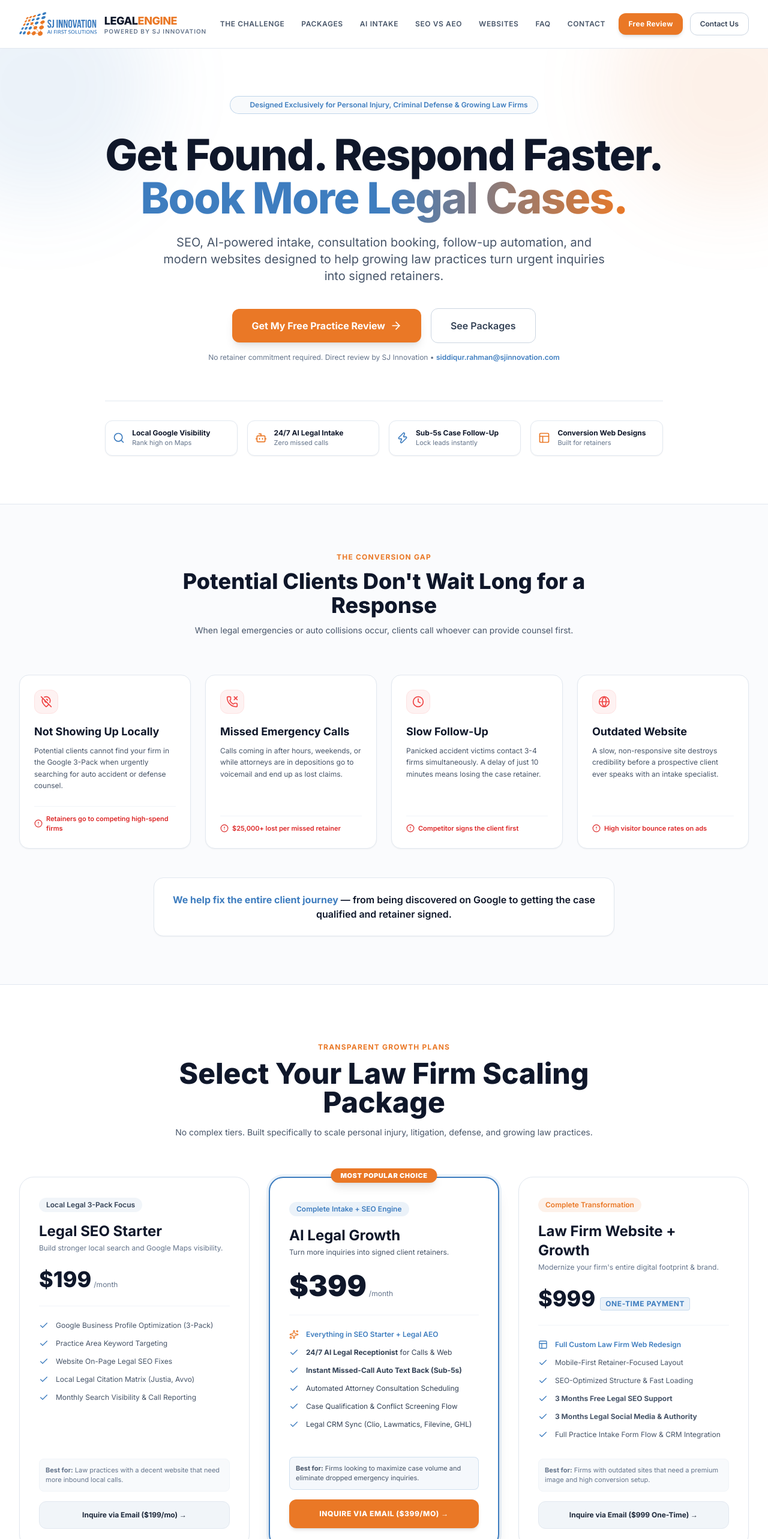
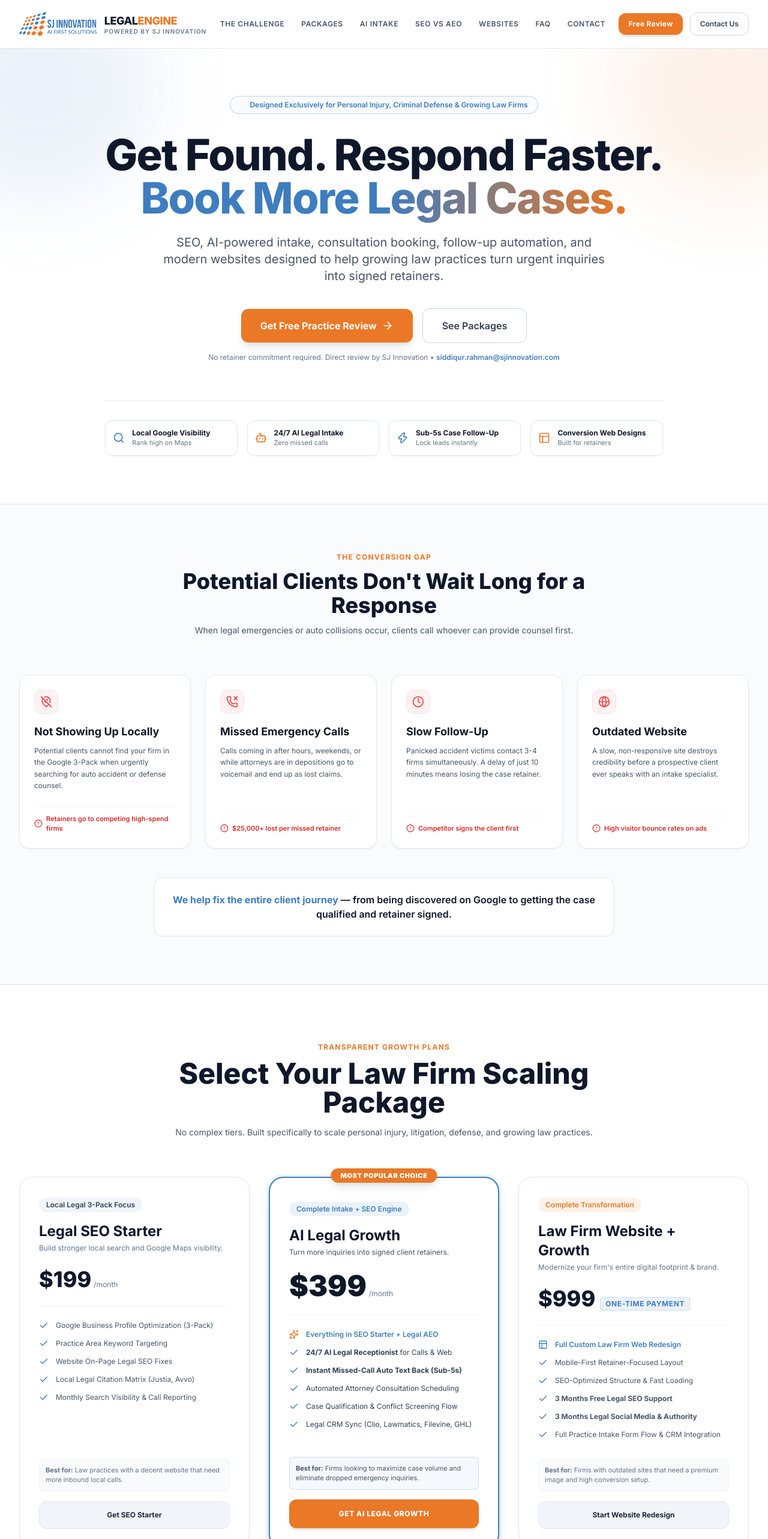
Before and after one commit to Annyxtopheles/sji-legal-growth-engine, a React (Vite) app: page / in a window 1280 px wide. Shown: the top 2566 px of the page at 60% size. Built offline with nearby package versions, Linux system fonts and the light colour scheme.

Commit message:
style: refine CTA copy across all sections to be concise and action-driven

```diff
--- a/src/components/FinalCta.tsx
+++ b/src/components/FinalCta.tsx
@@ -21,13 +21,13 @@ export const FinalCta: React.FC<FinalCtaProps> = () => {
               href="mailto:siddiqur.rahman@sjinnovation.com?subject=Free%20Law%20Firm%20Practice%20Review%20Request&body=Hi%20Siddiqur,%0D%0A%0D%0AI%20would%20like%20to%20request%20a%20free%20review%20of%20our%20law%20firm's%20digital%20presence,%20Google%20Maps%20rank,%20and%20intake%20speed.%0D%0A%0D%0ALaw%20Firm%20Name:%20%0D%0AWebsite:%20%0D%0APhone%20Number:%20%0D%0A%0D%0AThank%20you!"
               className="w-full sm:w-auto px-8 py-4 rounded-xl font-bold text-white bg-[#EA7826] hover:bg-[#d46519] transition-all text-xs tracking-wide shadow-md active:scale-95 text-center inline-block"
             >
-              Get My Free Review
+              Get Free Practice Review
             </a>
             <a
               href="mailto:siddiqur.rahman@sjinnovation.com?subject=Law%20Firm%20Growth%20Inquiry"
               className="w-full sm:w-auto px-8 py-4 rounded-xl font-semibold text-white bg-slate-900 hover:bg-slate-800 border border-slate-700 transition-all text-xs active:scale-95 text-center inline-block"
             >
-              Email Us (siddiqur.rahman@sjinnovation.com)
+              Email Our Team Directly
             </a>
           </div>
         </div>
--- a/src/components/Hero.tsx
+++ b/src/components/Hero.tsx
@@ -39,7 +39,7 @@ export const Hero: React.FC<HeroProps> = () => {
             href="mailto:siddiqur.rahman@sjinnovation.com?subject=Free%20Law%20Firm%20Practice%20Review%20Request&body=Hi%20Siddiqur,%0D%0A%0D%0AI%20would%20like%20to%20request%20a%20free%20review%20of%20our%20law%20firm's%20digital%20presence,%20Google%20Maps%20rank,%20and%20intake%20speed.%0D%0A%0D%0ALaw%20Firm%20Name:%20%0D%0AWebsite:%20%0D%0APractice%20Area:%20%0D%0APhone%20Number:%20%0D%0A%0D%0AThank%20you!"
             className="w-full sm:w-auto px-8 py-4 rounded-xl font-bold text-white bg-[#EA7826] hover:bg-[#d46519] transition-all shadow-lg text-base flex items-center justify-center gap-2 group active:scale-95"
           >
-            <span>Get My Free Practice Review</span>
+            <span>Get Free Practice Review</span>
             <ArrowRight className="w-5 h-5 group-hover:translate-x-1 transition-transform" />
           </a>
           <a
--- a/src/components/InteractiveDemoModal.tsx
+++ b/src/components/InteractiveDemoModal.tsx
@@ -201,7 +201,7 @@ export const InteractiveDemoModal: React.FC<InteractiveDemoModalProps> = ({
             href="mailto:siddiqur.rahman@sjinnovation.com?subject=Inquiry:%20AI%20Legal%20Intake%20Engine&body=Hi%20Siddiqur,%0D%0A%0D%0AI%20tested%20the%20AI%20intake%20demo%20and%20would%20like%20to%20learn%20more%20about%20implementing%20this%20for%20our%20law%20firm.%0D%0A%0D%0ALaw%20Firm%20Name:%20%0D%0AWebsite:%20%0D%0APhone:%20"
             className="text-xs text-[#EA7826] font-bold hover:underline inline-flex items-center gap-1"
           >
-            Inquire via Email →
+            Get AI Intake Engine →
           </a>
         </div>
       </div>
--- a/src/components/Packages.tsx
+++ b/src/components/Packages.tsx
@@ -69,7 +69,7 @@ export const Packages: React.FC<PackagesProps> = () => {
                 href="mailto:siddiqur.rahman@sjinnovation.com?subject=Inquiry:%20Legal%20SEO%20Starter%20Package%20($199/mo)&body=Hi%20Siddiqur,%0D%0A%0D%0AI'm%20interested%20in%20the%20Legal%20SEO%20Starter%20package%20($199/mo)%20for%20our%20law%20firm.%0D%0A%0D%0ALaw%20Firm%20Name:%20%0D%0AWebsite:%20%0D%0APractice%20Area:%20%0D%0APhone%20Number:%20%0D%0A%0D%0AThank%20you!"
                 className="w-full py-3.5 rounded-xl font-bold text-slate-800 bg-slate-100 hover:bg-slate-200 transition-all text-xs border border-slate-200 active:scale-95 text-center block"
               >
-                Inquire via Email ($199/mo) →
+                Get SEO Starter
               </a>
             </div>
           </div>
@@ -128,7 +128,7 @@ export const Packages: React.FC<PackagesProps> = () => {
                 href="mailto:siddiqur.rahman@sjinnovation.com?subject=Inquiry:%20AI%20Legal%20Growth%20Package%20($399/mo)&body=Hi%20Siddiqur,%0D%0A%0D%0AI'm%20interested%20in%20the%20AI%20Legal%20Growth%20package%20($399/mo)%20for%20our%20law%20firm.%0D%0A%0D%0ALaw%20Firm%20Name:%20%0D%0AWebsite:%20%0D%0APractice%20Area:%20%0D%0APhone%20Number:%20%0D%0A%0D%0AThank%20you!"
                 className="w-full py-4 rounded-xl font-extrabold text-white bg-[#EA7826] hover:bg-[#d46519] transition-all text-xs uppercase tracking-wider shadow-md active:scale-95 text-center block"
               >
-                Inquire via Email ($399/mo) →
+                Get AI Legal Growth
               </a>
             </div>
           </div>
@@ -185,7 +185,7 @@ export const Packages: React.FC<PackagesProps> = () => {
                 href="mailto:siddiqur.rahman@sjinnovation.com?subject=Inquiry:%20Law%20Firm%20Website%20+%20Growth%20Package%20($999)&body=Hi%20Siddiqur,%0D%0A%0D%0AI'm%20interested%20in%20the%20Law%20Firm%20Website%20+%20Growth%20redesign%20package%20($999)%20for%20our%20firm.%0D%0A%0D%0ALaw%20Firm%20Name:%20%0D%0AWebsite:%20%0D%0APhone%20Number:%20%0D%0A%0D%0AThank%20you!"
                 className="w-full py-3.5 rounded-xl font-bold text-slate-800 bg-slate-100 hover:bg-slate-200 transition-all text-xs border border-slate-200 active:scale-95 text-center block"
               >
-                Inquire via Email ($999 One-Time) →
+                Start Website Redesign
               </a>
             </div>
           </div>
--- a/src/components/ReviewSection.tsx
+++ b/src/components/ReviewSection.tsx
@@ -95,7 +95,7 @@ export const ReviewSection: React.FC<ReviewSectionProps> = ({ selectedPackage })
                   className="w-full py-3.5 px-4 rounded-xl font-bold text-white bg-[#EA7826] hover:bg-[#d46519] transition-all text-xs uppercase tracking-wider shadow-md flex items-center justify-center gap-2 active:scale-95"
                 >
                   <Mail className="w-4 h-4" />
-                  <span>Open Email Client</span>
+                  <span>Send Email Inquiry</span>
                   <ExternalLink className="w-3.5 h-3.5 opacity-80" />
                 </a>
 
@@ -135,7 +135,7 @@ export const ReviewSection: React.FC<ReviewSectionProps> = ({ selectedPackage })
           <div className="lg:col-span-7 space-y-3.5">
             <div className="mb-2">
               <h4 className="text-xs uppercase font-bold text-slate-500 tracking-wider">
-                Select an Inquiry Topic to Email Us:
+                Select an Inquiry Topic:
               </h4>
             </div>
 
--- a/src/components/WebsiteRedesign.tsx
+++ b/src/components/WebsiteRedesign.tsx
@@ -73,7 +73,7 @@ export const WebsiteRedesign: React.FC<WebsiteRedesignProps> = () => {
             href="mailto:siddiqur.rahman@sjinnovation.com?subject=Law%20Firm%20Website%20Conversion%20Audit%20Request&body=Hi%20Siddiqur,%0D%0A%0D%0AI%20would%20like%20to%20request%20a%20free%20website%20conversion%20audit%20for%20our%20law%20firm.%0D%0A%0D%0ALaw%20Firm%20Name:%20%0D%0AWebsite:%20%0D%0APhone%20Number:%20%0D%0A%0D%0AThank%20you!"
             className="px-8 py-3.5 rounded-xl font-bold text-white bg-[#EA7826] hover:bg-[#d46519] transition-all text-xs tracking-wide shadow-md active:scale-95 inline-block"
           >
-            Request Free Website Conversion Audit →
+            Get Free Website Audit
           </a>
         </div>
       </div>
```
